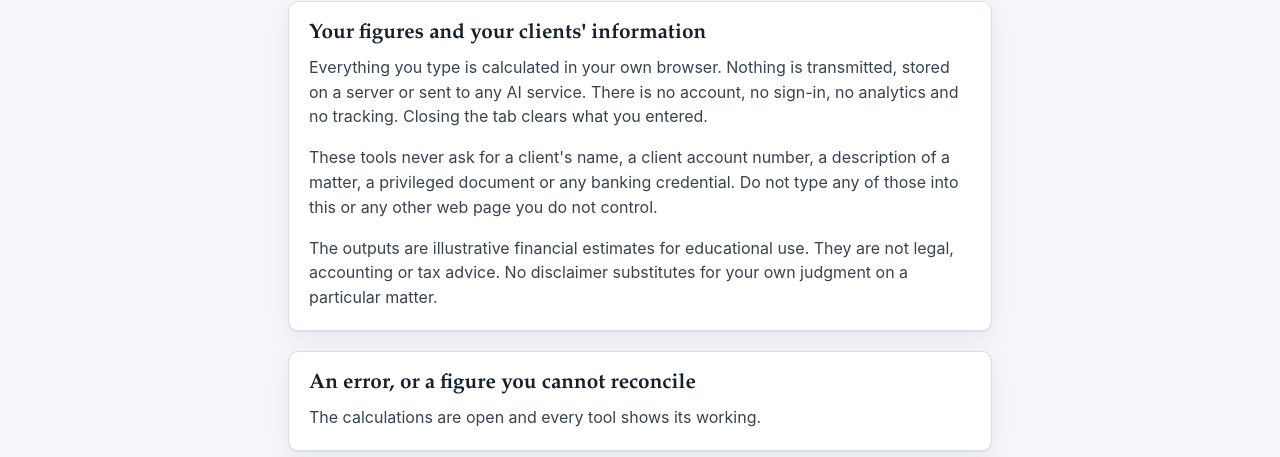
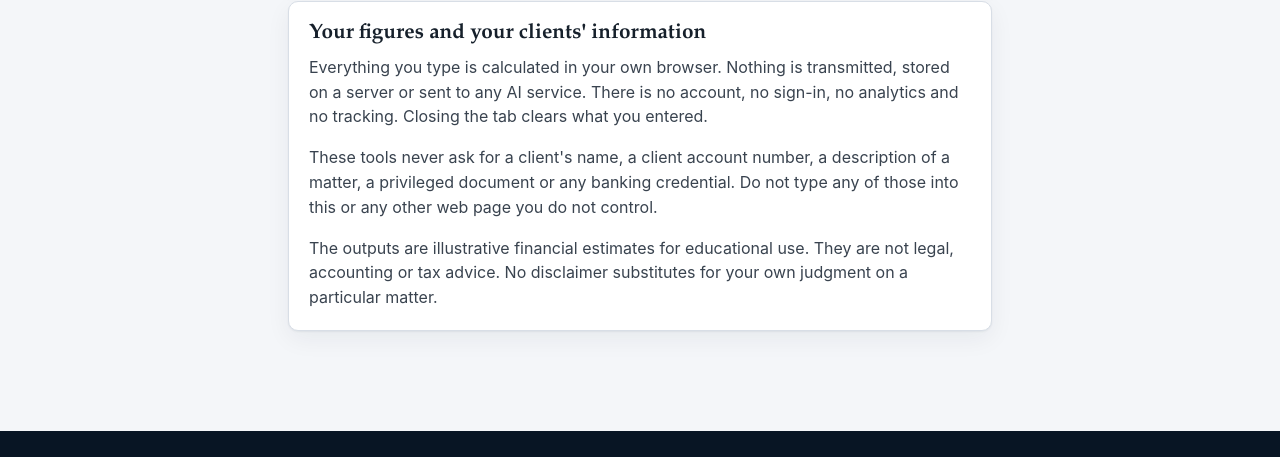
Before and after one commit to slstimpson/beyond-the-billable-hour-hub, a website: page resources.html in a window 1280 px wide. Shown: the part 2598-3055 px from the top of the page. Drawn offline with Linux system fonts and the light colour scheme.

Commit message:
Resources: remove the error-reporting card
Co-Authored-By: Claude Fable 5.2 <noreply@anthropic.com>
Claude-Session: https://claude.ai/code/session_01BgGVzig1ArW5jEfpD9uM7g

```diff
--- a/resources.html
+++ b/resources.html
@@ -84,10 +84,7 @@
     <p style="margin-bottom:0">The outputs are illustrative financial estimates for educational use. They are not legal, accounting or tax advice. No disclaimer substitutes for your own judgment on a particular matter.</p>
   </div>
 
-  <div class="card">
-    <h2 style="margin-top:0">An error, or a figure you cannot reconcile</h2>
-    <p style="margin-bottom:0">The calculations are open and every tool shows its working.</p>
-  </div>
+
 
 </div>
 </main>
```
